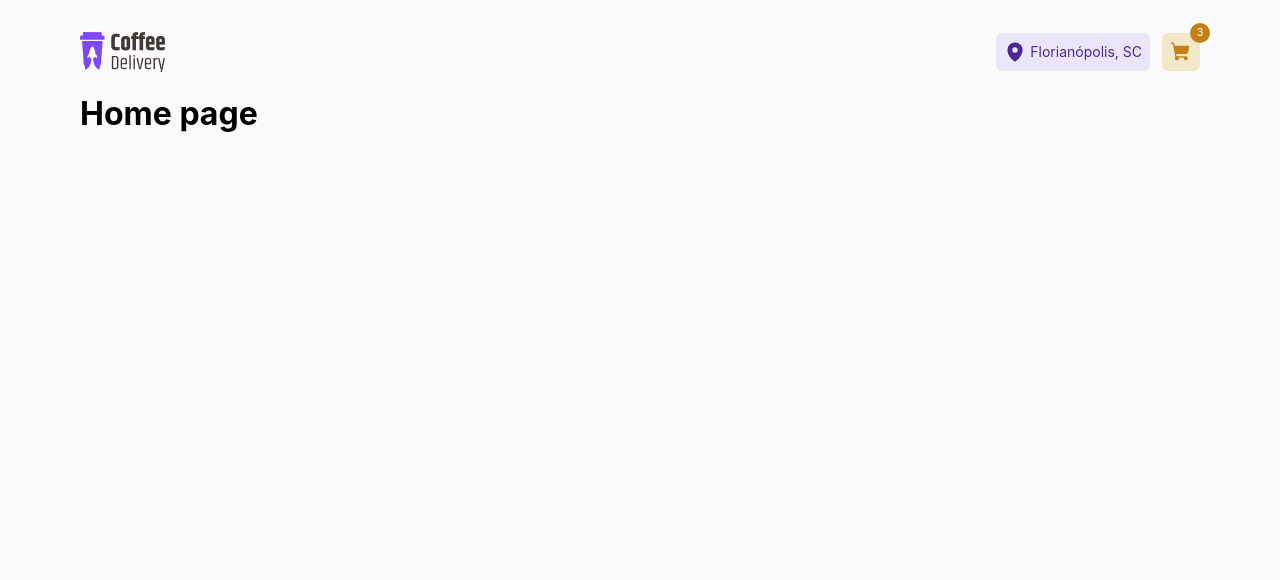
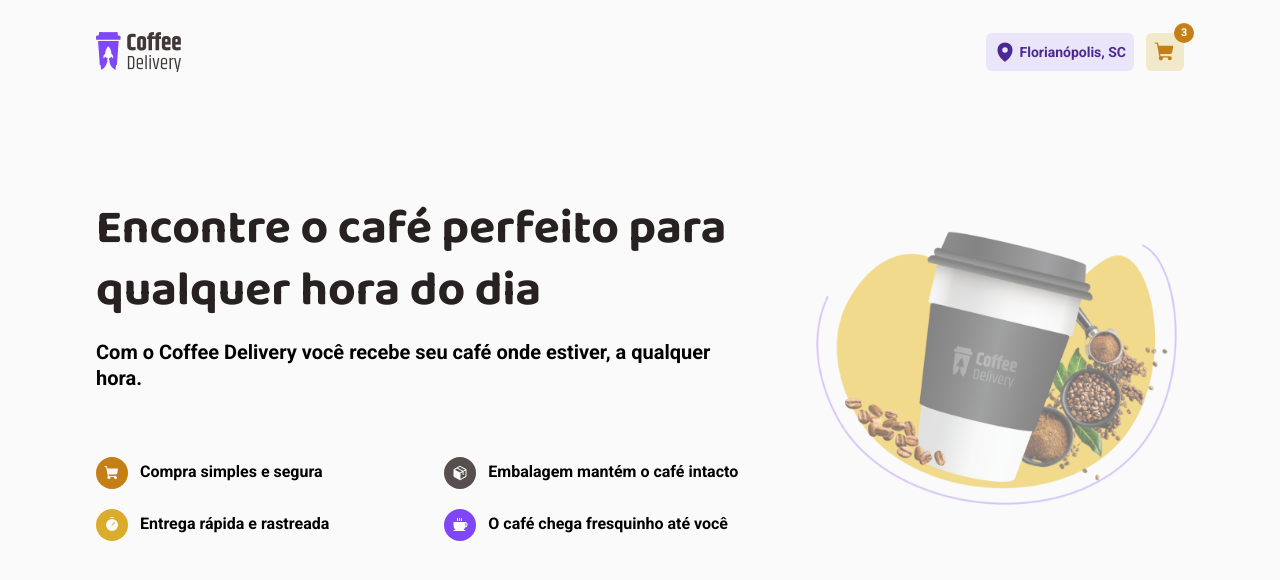
Before and after one commit to frassaolucas/practice-ecommerce, a React (Vite) app: page / in a window 1280 px wide. Shown: the top 580 px of the page. Built offline with nearby package versions, Linux system fonts and the light colour scheme.

Commit message:
feature: finished creating intro section layout

```diff
--- a/src/layout/default/DefaultLayout.styles.ts
+++ b/src/layout/default/DefaultLayout.styles.ts
@@ -10,4 +10,5 @@ export const Container = styled.div`
   flex-direction: column;
 
   margin: 0 auto;
+  padding: 0 1rem;
 `;
--- /dev/null
+++ b/src/pages/home/Home.styles.ts
@@ -0,0 +1,86 @@
+import styled from 'styled-components';
+
+export const HomeContainer = styled.main`
+  display: flex;
+  flex-direction: column;
+`;
+
+export const IntroContainer = styled.section`
+  display: grid;
+  grid-template-columns: 1fr min(29.75rem, max-content);
+  grid-template-rows: repeat(2, auto);
+  column-gap: 3.5rem;
+  row-gap: 4.125rem;
+  align-items: center;
+
+  padding-top: 5.875rem;
+  padding-bottom: 5.875rem;
+`;
+
+export const IntroTitle = styled.div`
+  grid-column: 1;
+  grid-row: 1;
+
+  display: flex;
+  flex-direction: column;
+  gap: 1rem;
+
+  h1 {
+    color: var(--color-base-title);
+
+    font-family: var(--font-family-header);
+    font-size: 3rem;
+  }
+
+  p {
+    font-size: 1.25rem;
+  }
+`;
+
+export const IntroItems = styled.ul`
+  grid-column: 1;
+  grid-row: 2;
+
+  list-style: none;
+
+  display: grid;
+  grid-template-columns: repeat(2, 1fr);
+  column-gap: 2.5rem;
+  row-gap: 1.25rem;
+  align-items: center;
+
+  li {
+    display: flex;
+    align-items: center;
+    gap: 0.75rem;
+  }
+
+  .item-icon {
+    width: 2rem;
+    height: 2rem;
+
+    display: flex;
+    align-items: center;
+    justify-content: center;
+
+    border-radius: 50%;
+
+    &--one {
+      background-color: var(--color-yellow-dark);
+    }
+    &--two {
+      background-color: var(--color-base-text);
+    }
+    &--three {
+      background-color: var(--color-yellow);
+    }
+    &--four {
+      background-color: var(--color-purple);
+    }
+  }
+`;
+
+export const IntroImage = styled.img`
+  grid-column: 2;
+  grid-row: 1 / -1;
+`;
--- a/src/pages/home/Home.tsx
+++ b/src/pages/home/Home.tsx
@@ -1,3 +1,60 @@
+import { Coffee, Package, ShoppingCart, Timer } from 'phosphor-react';
+
+import {
+  HomeContainer,
+  IntroContainer,
+  IntroImage,
+  IntroItems,
+  IntroTitle,
+} from './Home.styles';
+
+import IntroImg from '@/assets/images/intro-image.png';
+
 export function Home() {
-  return <h1>Home page</h1>;
+  return (
+    <HomeContainer>
+      <IntroContainer>
+        <IntroTitle>
+          <h1>Encontre o café perfeito para qualquer hora do dia</h1>
+
+          <p>
+            Com o Coffee Delivery você recebe seu café onde estiver, a qualquer
+            hora.
+          </p>
+        </IntroTitle>
+
+        <IntroItems>
+          <li>
+            <div className="item-icon item-icon--one">
+              <ShoppingCart weight="fill" color="#FAFAFA" />
+            </div>
+            Compra simples e segura
+          </li>
+
+          <li>
+            <div className="item-icon item-icon--two">
+              <Package weight="fill" color="#FAFAFA" />
+            </div>
+            Embalagem mantém o café intacto
+          </li>
+
+          <li>
+            <div className="item-icon item-icon--three">
+              <Timer weight="fill" color="#FAFAFA" />
+            </div>
+            Entrega rápida e rastreada
+          </li>
+
+          <li>
+            <div className="item-icon item-icon--four">
+              <Coffee weight="fill" color="#FAFAFA" />
+            </div>
+            O café chega fresquinho até você
+          </li>
+        </IntroItems>
+
+        <IntroImage src={IntroImg} />
+      </IntroContainer>
+    </HomeContainer>
+  );
 }
--- a/src/styles/global.ts
+++ b/src/styles/global.ts
@@ -24,14 +24,18 @@ export const GlobalStyles = createGlobalStyle`
     --color-white: #FFFFFF;
     --color-background: #FAFAFA;
 
+    // Font family
+    --font-family-header: 'Baloo 2', cursive;
+    --font-family-text: 'Roboto', sans-serif;
+
     // Font weight
     --font-weight-regular: 400;
     --font-weight-bold: 700;
     --font-weight-x-bold: 800;
 
     // Line height
-    --line-height-default: 130%;
-    --line-height-bigger: 160%;
+    --line-height-default: 1.3;
+    --line-height-bigger: 1.6;
   }
 
   * {
@@ -41,14 +45,15 @@ export const GlobalStyles = createGlobalStyle`
   }
 
   body, input, button {
-    font-family: 'Inter', sans-serif;
+    font-family: var(--font-family-text);
+    line-height: var(--line-height-default);
+    -webkit-font-smoothing: antialiased;
   }
 
   body {
     background-color: var(--color-background);
 
     font-size: 1rem;
-    line-height: var(--line-height-default);
   }
 
   input {
@@ -66,4 +71,8 @@ export const GlobalStyles = createGlobalStyle`
 
     cursor: pointer;
   }
+
+  img {
+    max-width: 100%;
+  }
 `;
```
Also changed, not shown: src/assets/images/intro-image.png (added).
